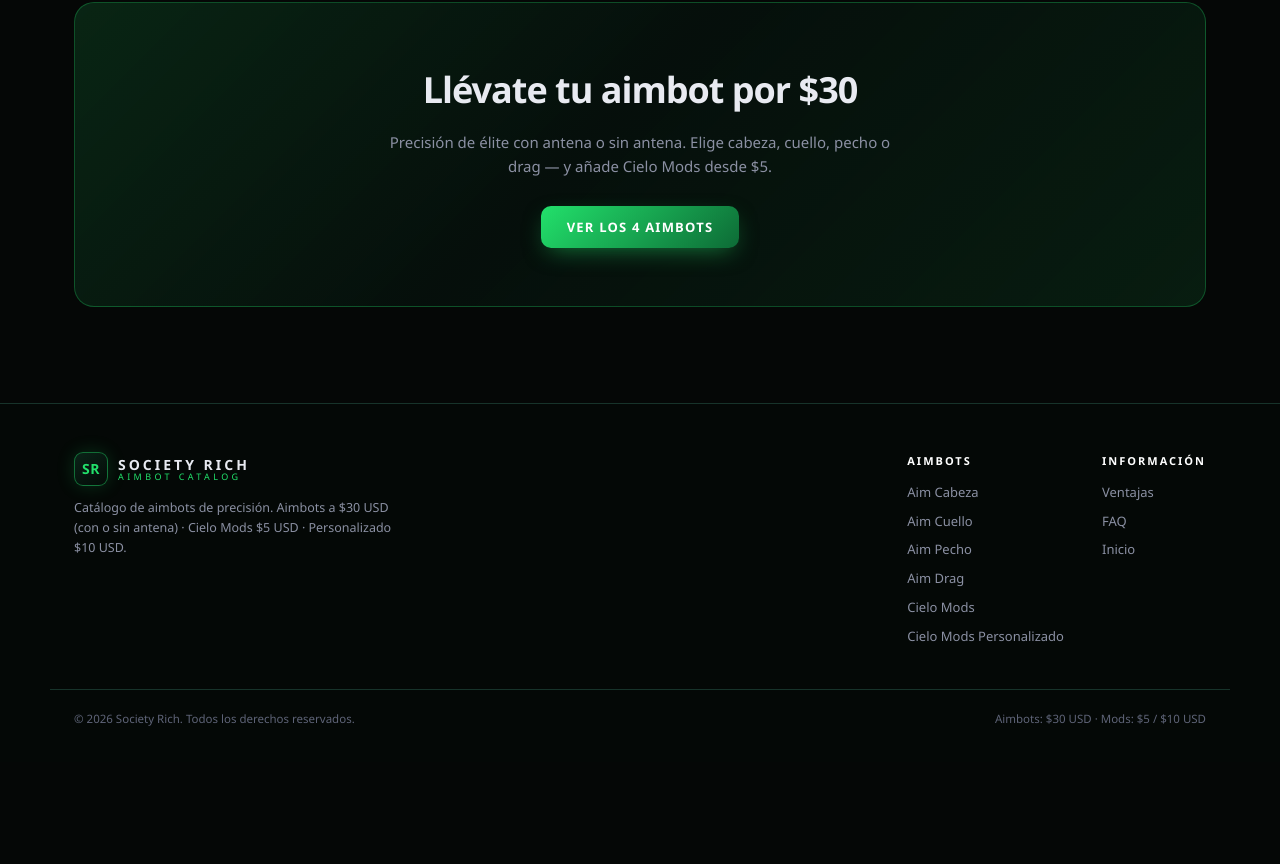
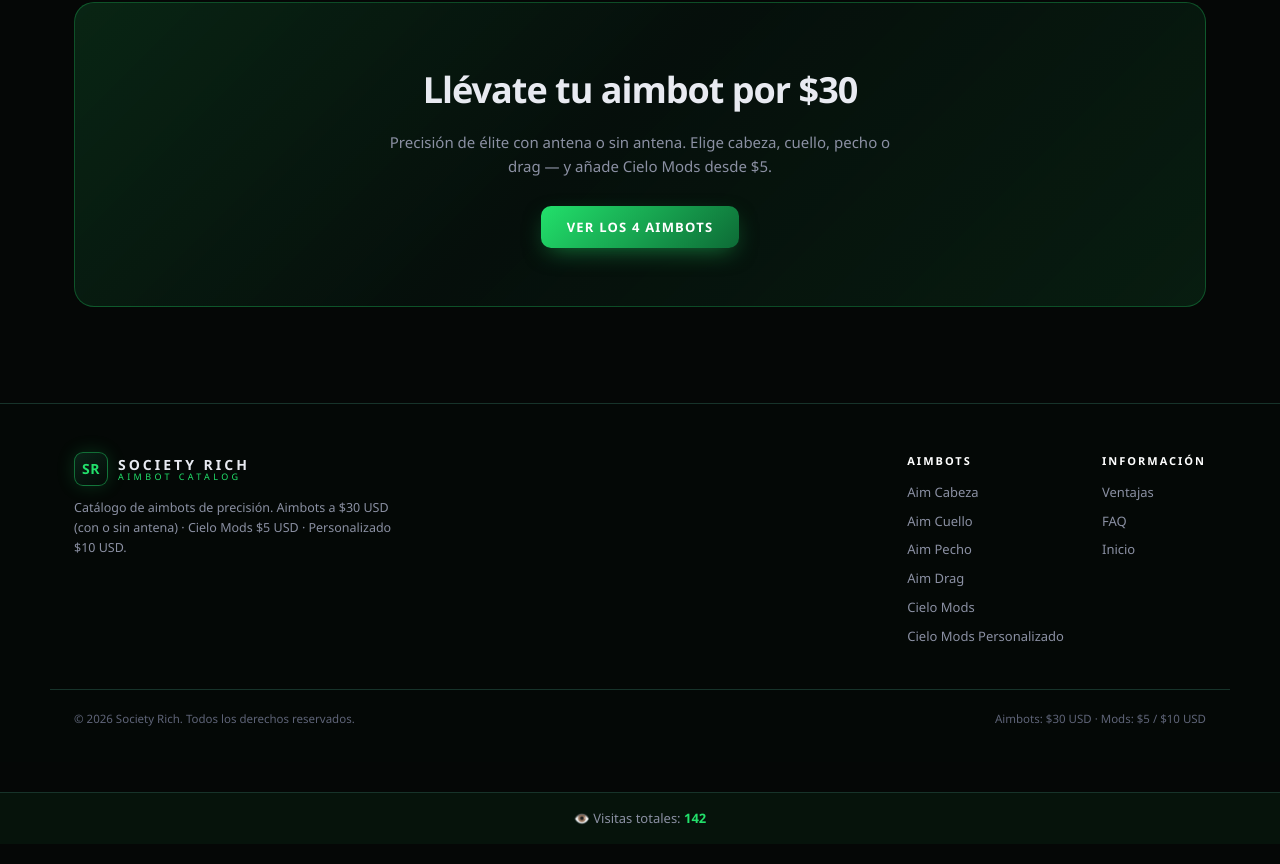
Before and after one commit to olivierreyes82-maker/society-rich, a plain HTML site: page index.html in a window 1280 px wide. Shown: the part 4821-5685 px from the top of the page. Before the commit the page ends 5583 px from the top, so only its background shows below. Drawn offline with Linux system fonts and the light colour scheme.

Commit message:
index.html

```diff
--- a/index.html
+++ b/index.html
@@ -951,6 +951,18 @@
   });
 })();
 </script>
+<div style="text-align:center; margin: 30px 0; padding: 15px; background: rgba(34,224,107,.05); border-top: 1px solid #17332a; color: #8b90a3; font-size: 13px;">
+  👁️ Visitas totales: <span id="visitas-contador" style="color: #22e06b; font-weight: bold;">Cargando...</span>
+</div>
 
+<script>
+  if (!localStorage.getItem('visitas_society')) {
+    localStorage.setItem('visitas_society', 142);
+  } else {
+    let actual = parseInt(localStorage.getItem('visitas_society')) + 1;
+    localStorage.setItem('visitas_society', actual);
+  }
+  document.getElementById('visitas-contador').textContent = localStorage.getItem('visitas_society');
+</script>
 </body>
 </html>
```
